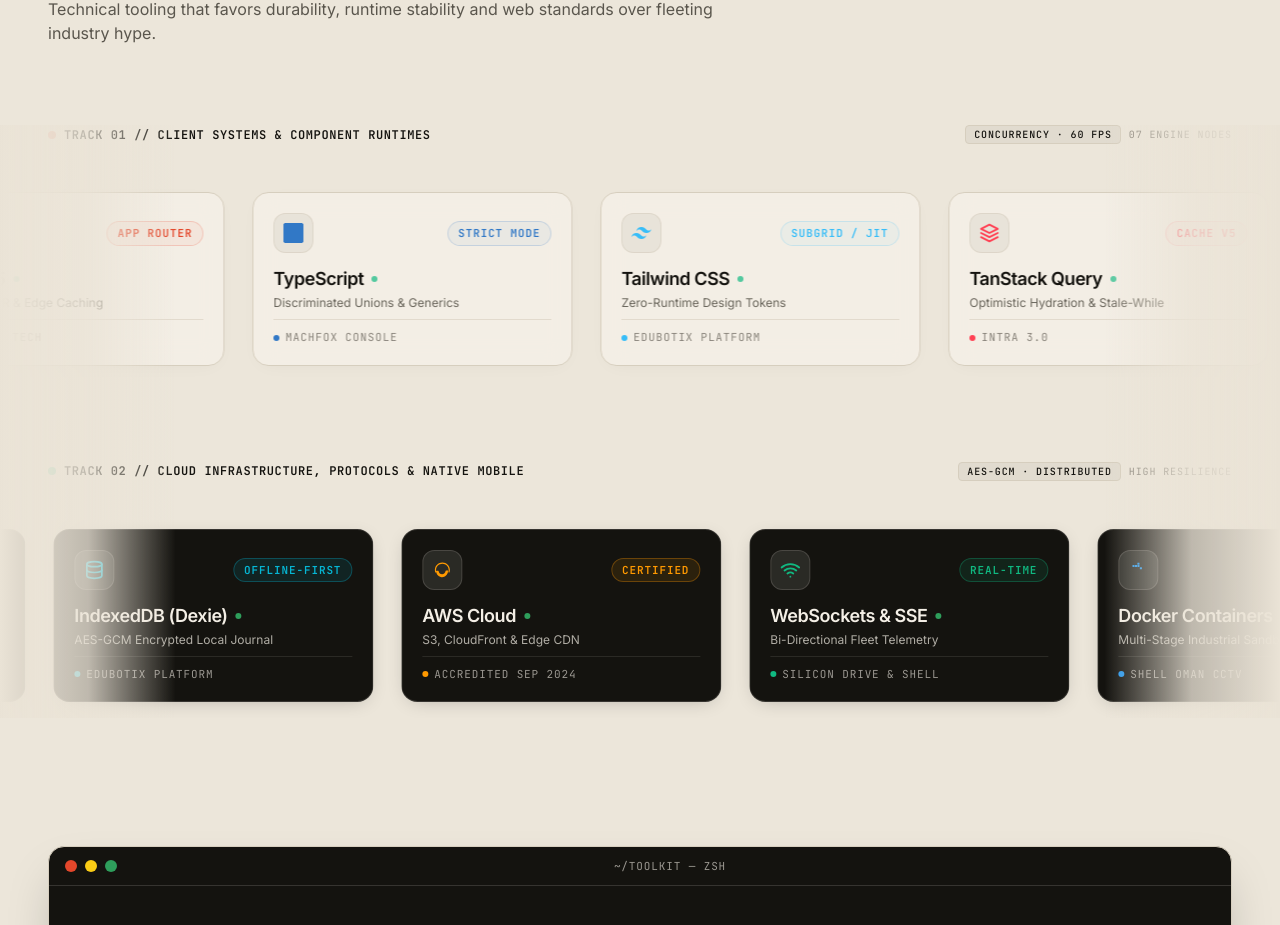
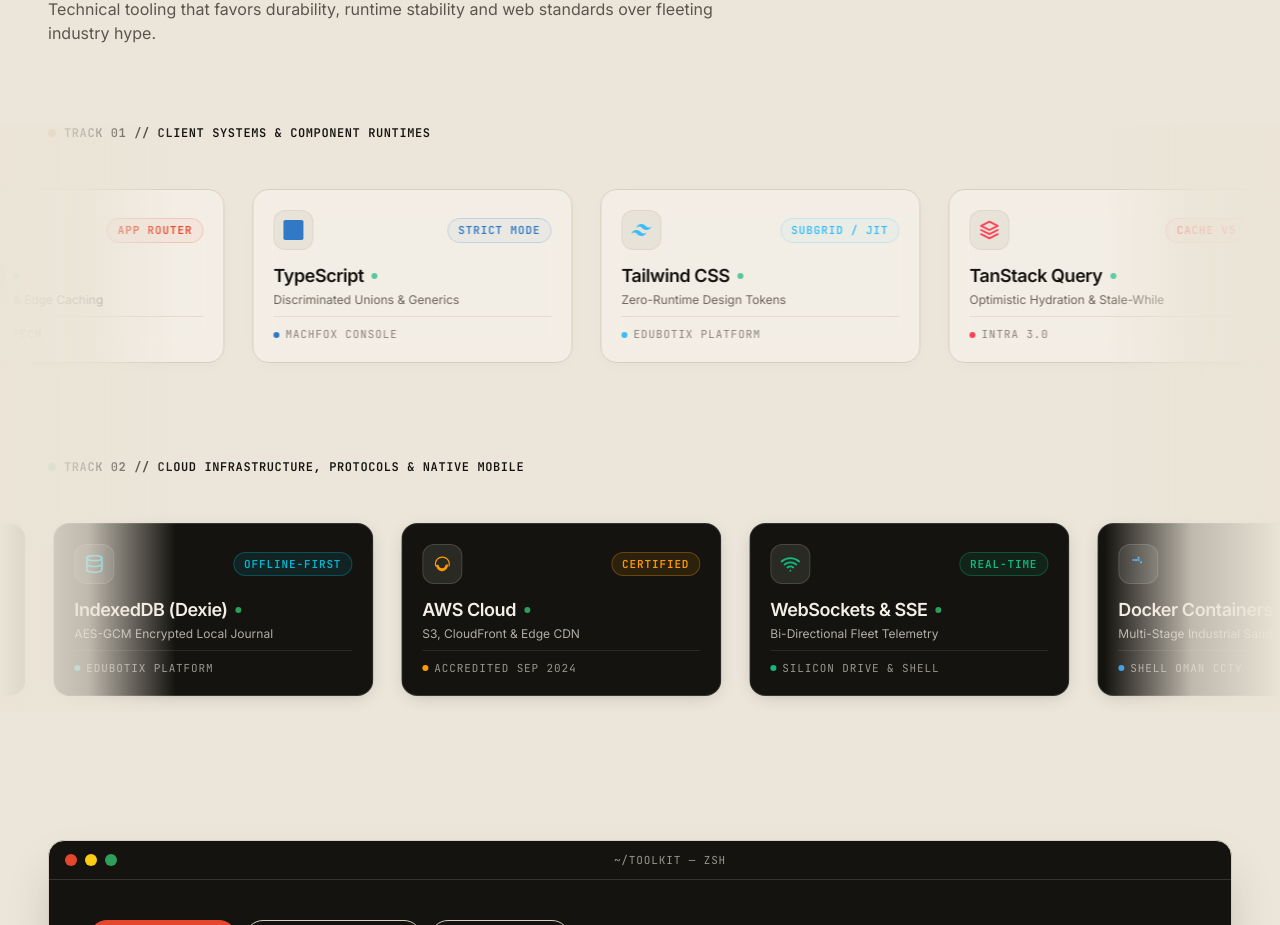
Before and after one commit to firepraveen123/portfolio, a Next.js app: page / in a window 1280 px wide. Shown: the part 6236-7161 px from the top of the page. Built offline with nearby package versions, Linux system fonts and the light colour scheme.

Commit message:
refactor(tech-stack): remove telemetry badge tags from track headers

```diff
--- a/src/components/TechStackSection.tsx
+++ b/src/components/TechStackSection.tsx
@@ -311,10 +311,6 @@ export default function TechStackSection() {
               Track 01 // Client Systems &amp; Component Runtimes
             </span>
           </div>
-          <div className="hidden sm:flex items-center gap-2 text-[10px]">
-            <span className="px-2 py-0.5 rounded bg-ink/5 border border-line text-ink font-medium">CONCURRENCY · 60 FPS</span>
-            <span>07 ENGINE NODES</span>
-          </div>
         </div>
 
         {/* Track 1: Client Runtimes (Leftwards) */}
@@ -424,10 +420,6 @@ export default function TechStackSection() {
             <span className="font-semibold text-ink uppercase tracking-wider text-[11px] sm:text-xs">
               Track 02 // Cloud Infrastructure, Protocols &amp; Native Mobile
             </span>
-          </div>
-          <div className="hidden sm:flex items-center gap-2 text-[10px]">
-            <span className="px-2 py-0.5 rounded bg-ink/5 border border-line text-ink font-medium">AES-GCM · DISTRIBUTED</span>
-            <span>HIGH RESILIENCE</span>
           </div>
         </div>
 
```
